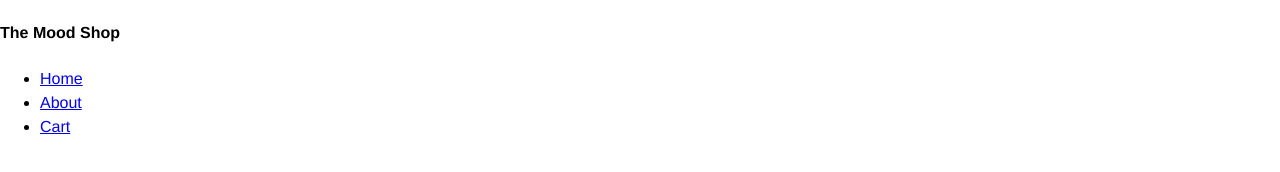
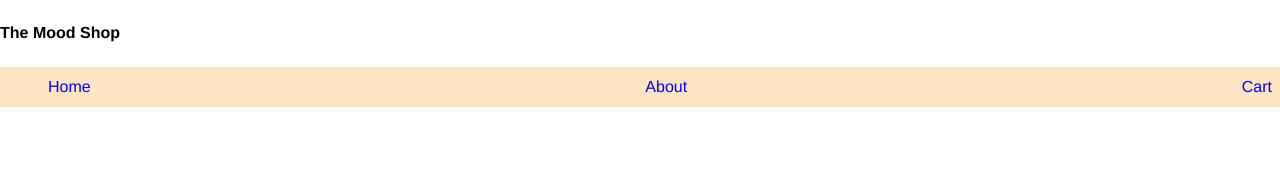
Before and after one commit to AjaniLevy/mood-shop, a plain HTML site: page index.html in a window 1280 px wide. Drawn offline with Linux system fonts and the light colour scheme.

Commit message:
styled the header and navbar

```diff
--- a/resources/css/style.css
+++ b/resources/css/style.css
@@ -4,9 +4,15 @@ body {
     line-height: 1.5;
     margin: 0;
 }
-page.header{
+.page-header ul{
     display: flex;
     flex-direction: row;
     justify-content: space-between;
     background-color: bisque;
+    list-style: none;
 }
+.page-header a{
+    display: block;
+    padding: .5em;
+    text-decoration: none;
+}
```
